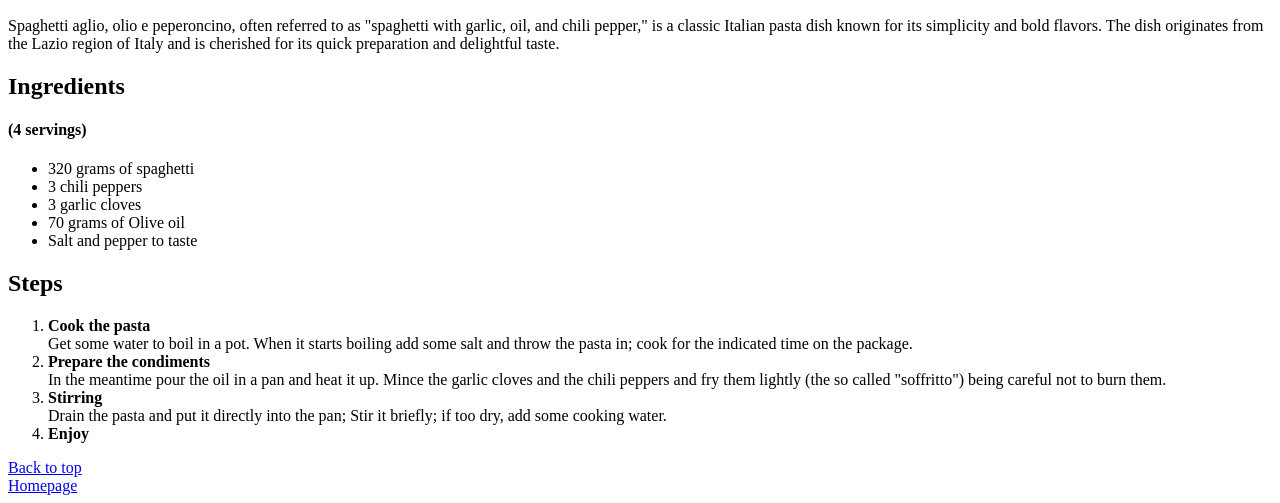
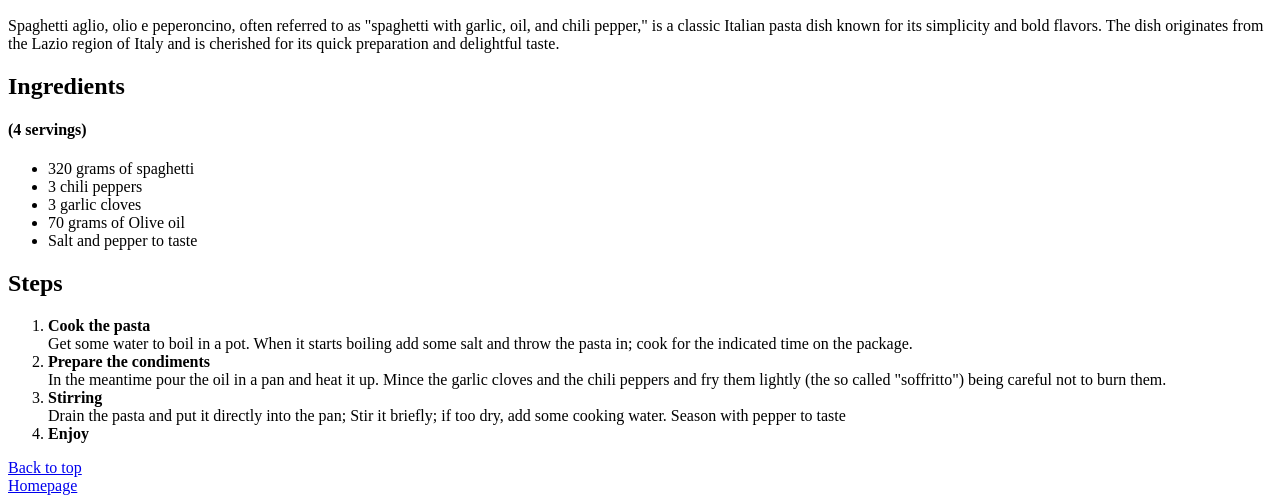
Before and after one commit to anto0899/odin-recipes, a plain HTML site: page agliooliopep.html in a window 1280 px wide. Shown: the part 734-1237 px from the top of the page. Drawn offline with Linux system fonts and the light colour scheme.

Commit message:
Add last sentence

```diff
--- a/agliooliopep.html
+++ b/agliooliopep.html
@@ -34,7 +34,7 @@
                 <li> <strong>Prepare the condiments</strong> <br> In the meantime pour the oil in a pan and heat it up. Mince the garlic cloves and the chili
                     peppers and fry them lightly (the so called "soffritto") being careful not to burn them.</li>
                   <li> <strong>Stirring</strong> <br> Drain the pasta and put it directly into the pan; Stir it briefly;
-                    if too dry, add some cooking water.</li>
+                    if too dry, add some cooking water. Season with pepper to taste</li>
                   <li> <strong> Enjoy</strong></li>
         </ol>
         <a href="#"rel="noopene noreferrer">Back to top</a> <br>
```
